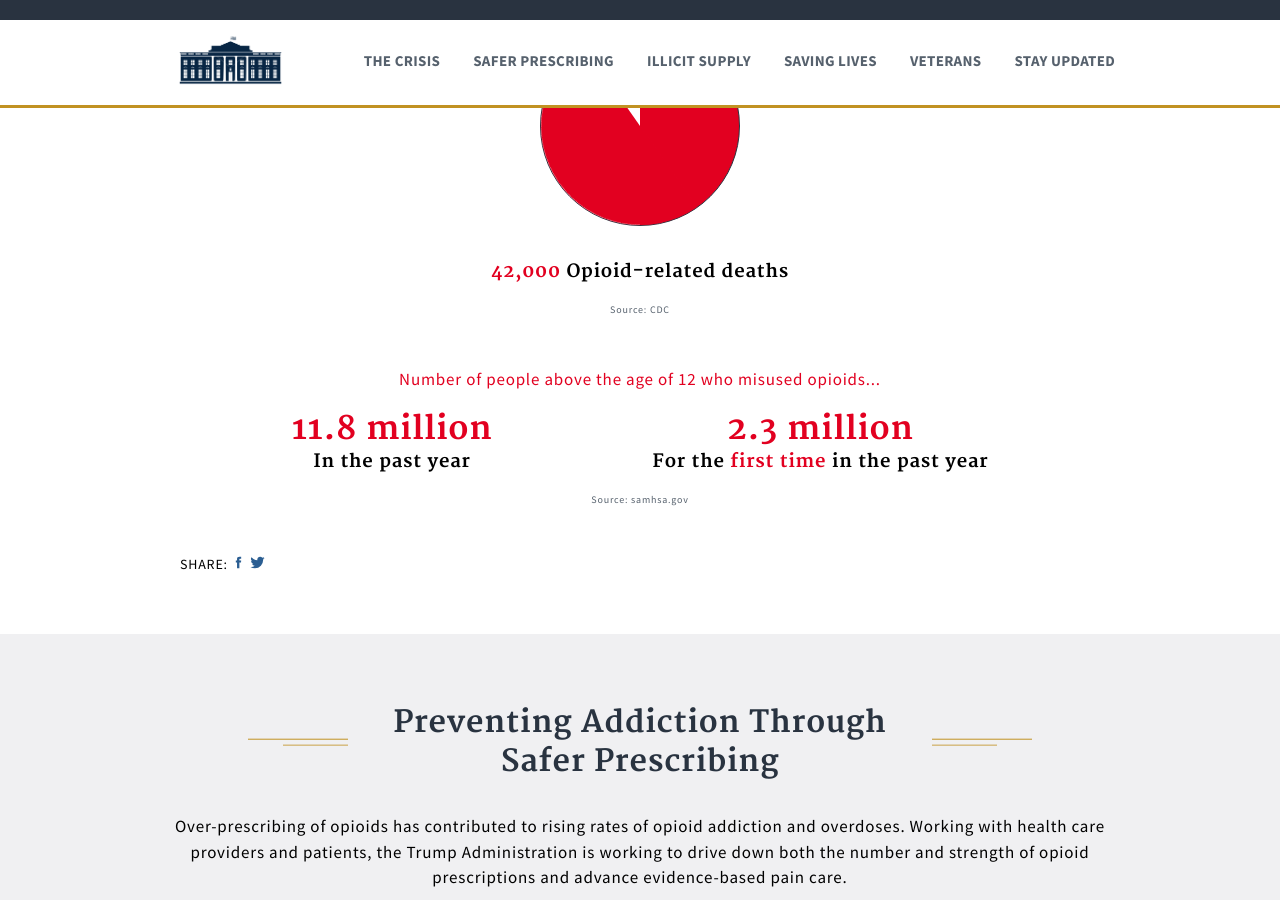
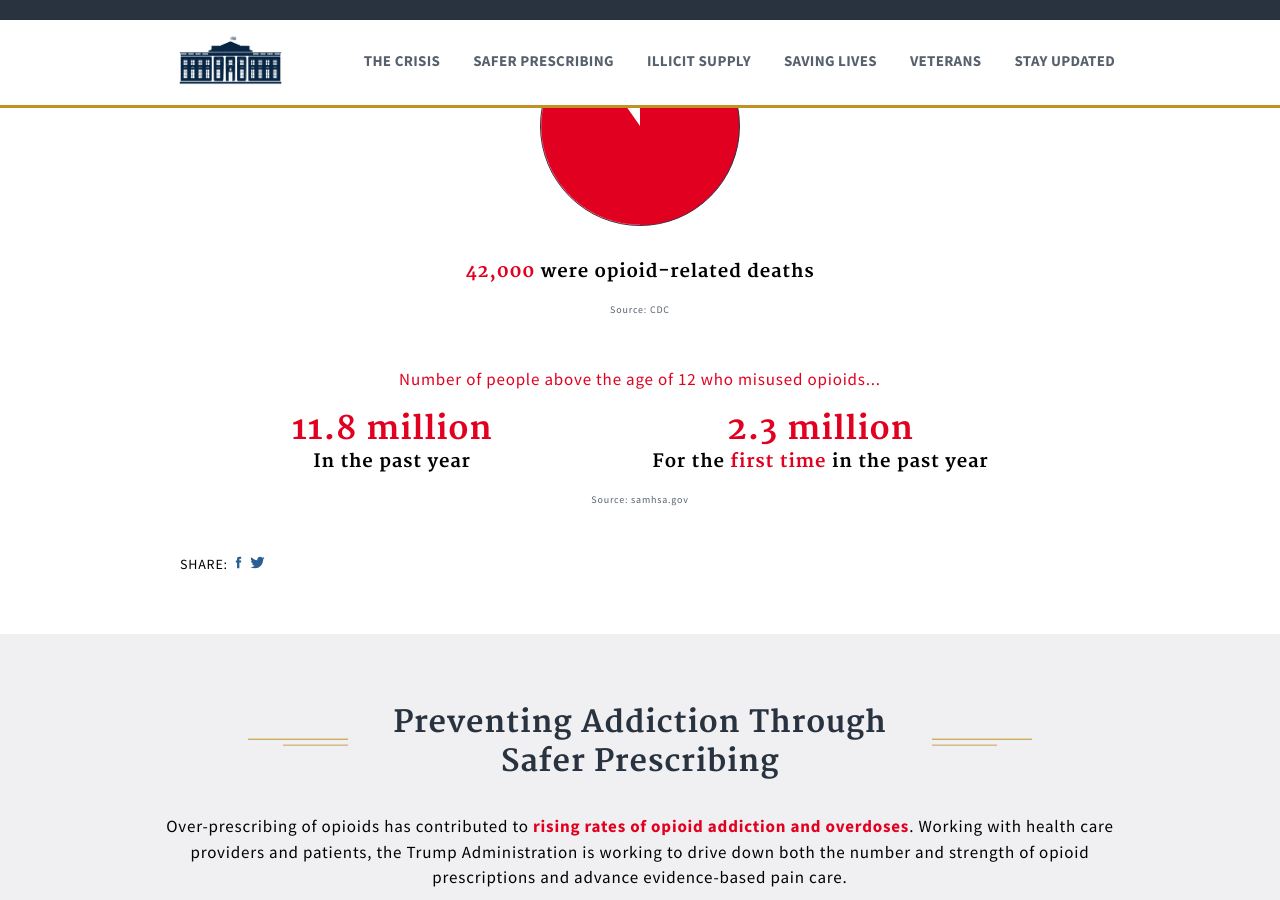
Before and after one commit to GSA/opioids.gov, a Jekyll site: the page built from index.md, in a window 1280 px wide and 900 px high, scrolled down 1310 px. Built offline with Jekyll 4.4.1, drawn with Linux system fonts in a browser that asks for light colours; nearby versions of some CDN libraries; some of the changed text lies outside the part shown.

Commit message:
Adding in color guide to map / additional QA edits

```diff
--- a/_layouts/home.html
+++ b/_layouts/home.html
@@ -32,7 +32,7 @@ layout: default
       </div>
       <div class="site-pie-chart1"></div>
       <div class="site-section-data-caption">
-        <span>42,000</span> Opioid-related deaths
+        <span>42,000</span> were opioid-related deaths
       </div>
       <div class="site-section-data-source">
           Source: <a href="https://www.cdc.gov/nchs/data/databriefs" target="_blank">CDC</a>
@@ -62,7 +62,7 @@ layout: default
       <h2 id="prescribing">Preventing Addiction Through Safer Prescribing</h2>
       <hr>
     </span>
-    <p>Over-prescribing of opioids has contributed to rising rates of opioid addiction and overdoses. Working with health care providers and patients, the Trump Administration is working to drive down both the number and strength of opioid prescriptions and advance evidence-based pain care.</p>
+    <p>Over-prescribing of opioids has contributed to <span>rising rates of opioid addiction and overdoses</span>. Working with health care providers and patients, the Trump Administration is working to drive down both the number and strength of opioid prescriptions and advance evidence-based pain care.</p>
     <div class="site-section-data">
         <div class="site-section-data-lead-metric">
          731.2
@@ -71,8 +71,21 @@ layout: default
           Nationwide opioid prescription rate per 1,000 people
         </div>
         <div class="site-section-data-source">
-            source: HHS
+            Source: HHS
         </div>
+
+
+        <div class="site-caption secondary-caption">
+          <p> State opioid prescription rate per 1,000 person:</p>
+          <ul>
+            <li><span class="darkest-sq"></span> Over 820</li>
+            <li><span class="dark-sq"></span> 659 to 820</li>
+            <li><span class="light-sq"></span> 600 to 659</li>
+            <li><span class="lightest-sq"></span> Below 600</li>
+          </ul>
+        </div>
+
+
         <svg xmlns="http://www.w3.org/2000/svg" preserveAspectRatio="xMinYMin meet" viewBox="174 100 959 593">
           <g fill="#aeb0b5">
             <path data-info="&lt;div&gt;State: Hawaii&lt;/div&gt;&lt;div&gt;Capital: Honolulu&lt;/div&gt;" d="M407.1 619.3l1.9-3.6 2.3-.3.3.8-2.1 3.1h-2.4zm10.2-3.7l6.1 2.6 2.1-.3 1.6-3.9-.6-3.4-4.2-.5-4 1.8-1 3.7zm30.7 10l3.7 5.5 2.4-.3 1.1-.5 1.5 1.3 3.7-.2 1-1.5-2.9-1.8-1.9-3.7-2.1-3.6-5.8 2.9-.7 1.9zm20.2 8.9l1.3-1.9 4.7 1 .6-.5 6.1.6-.3 1.3-2.6 1.5-4.4-.3-5.4-1.7zm5.3 5.2l1.9 3.9 3.1-1.1.3-1.6-1.6-2.1-3.7-.3v1.2zm7-1.2l2.3-2.9 4.7 2.4 4.4 1.1 4.4 2.7v1.9l-3.6 1.8-4.8 1-2.4-1.5-5-6.5zm16.6 15.6l1.6-1.3 3.4 1.6 7.6 3.6 3.4 2.1 1.6 2.4 1.9 4.4 4 2.6-.3 1.3-3.9 3.2-4.2 1.5-1.5-.6-3.1 1.8-2.4 3.2-2.3 2.9-1.8-.2-3.6-2.6-.3-4.5.6-2.4-1.6-5.7-2.1-1.8-.2-2.6 2.3-1 2.1-3.1.5-1-1.6-1.8-.1-2z"/>
@@ -134,7 +147,7 @@ layout: default
         </div>
         <div class="site-section-data-split">
           <div class="site-section-data-metric">
-            883.54 MME <div class="site-section-data-caption">Average dose* <br/> (higher dosage leads to higher risk for misuse)</div>
+            883.54 <div class="site-section-data-caption">Average dose* <br/> (higher dosage leads to higher risk for misuse)</div>
             <div class="site-caption">*dose expressed in morphine milligram equivalent (MME)</div>
             <div class="site-section-data-source">
                 Source: HHS
@@ -273,7 +286,7 @@ layout: default
 
         </div>
       </figure>
-    <p class="site-caption secondary-caption">*(including Mail &amp; Express Consignment)</p>
+    <p class="site-caption secondary-caption">*including Mail &amp; Express Consignment</p>
 
       <div class="site-section-data-source">
           Source: CBP
```
Also changed, not shown: other parts of _layouts/home.html (+2 -2 lines).
